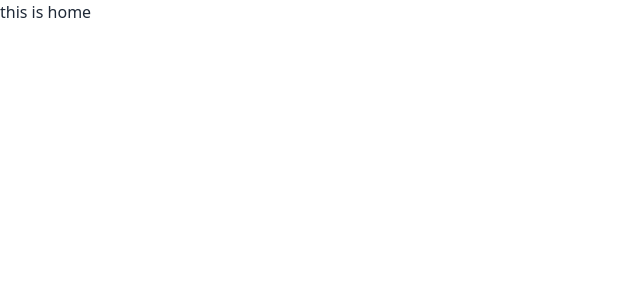
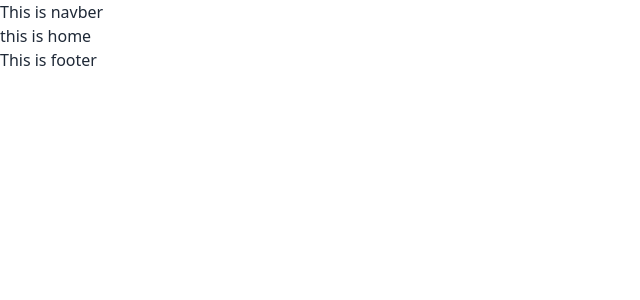
Before and after one commit to nikkonbd/social-boy, a React (Vite) app: page / in a window 1280 px wide. Shown: the top 300 px of the page, without its empty margins (0-640 px from the left). Built offline with nearby package versions, Linux system fonts and the light colour scheme.

Commit message:
added a navberfooter section

```diff
--- /dev/null
+++ b/src/Shared/Footer/Footer.jsx
@@ -0,0 +1,11 @@
+
+
+const Footer = () => {
+      return (
+            <div>
+                  <h2>This is footer</h2>
+            </div>
+      );
+};
+
+export default Footer;
--- /dev/null
+++ b/src/Shared/Navber/Navber.jsx
@@ -0,0 +1,11 @@
+
+
+const Navber = () => {
+      return (
+            <div>
+                  <h2>This is navber</h2>
+            </div>
+      );
+};
+
+export default Navber;
--- a/src/layout/Main.jsx
+++ b/src/layout/Main.jsx
@@ -1,11 +1,15 @@
 // import React from 'react';
 
 import { Outlet } from "react-router-dom";
+import Navber from "../Shared/Navber/Navber";
+import Footer from "../Shared/Footer/Footer";
 
 const Main = () => {
     return (
         <div>
+            <Navber></Navber>
             <Outlet></Outlet>
+            <Footer></Footer>
         </div>
     );
 };
```
